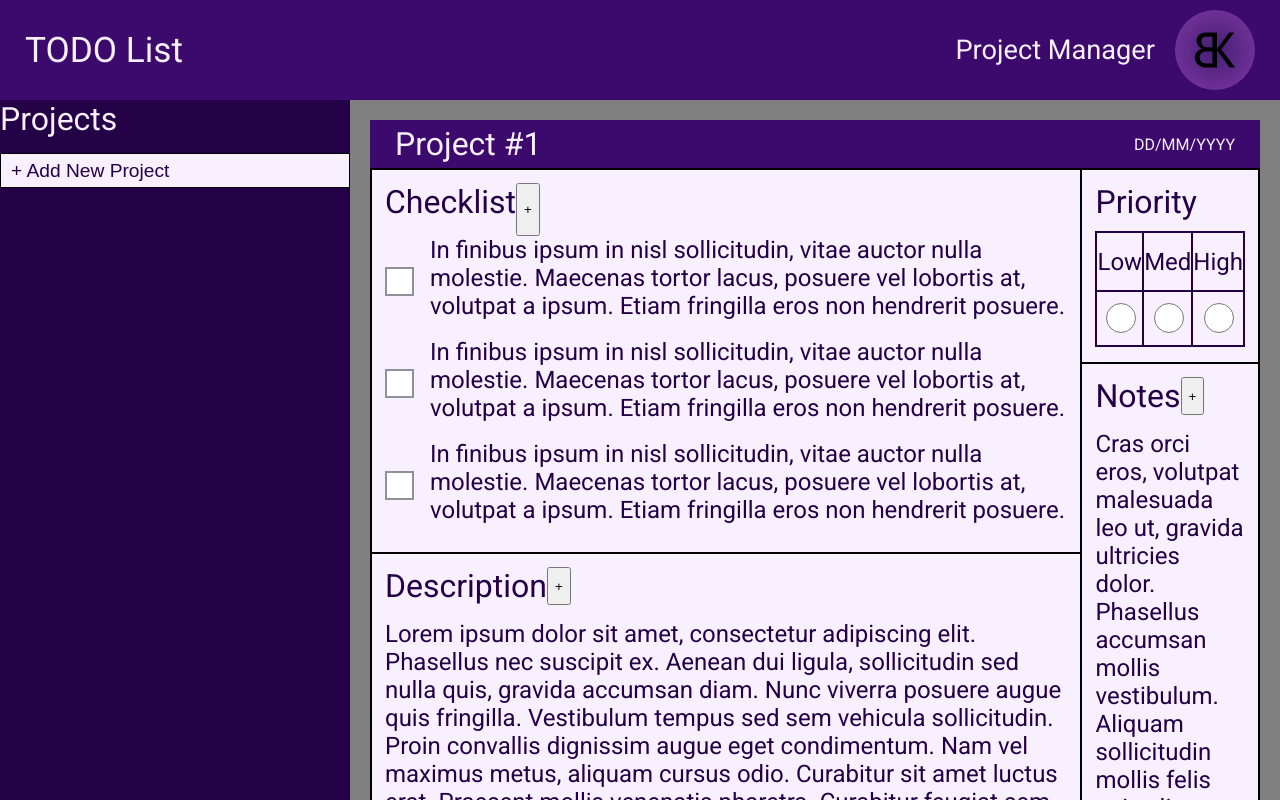
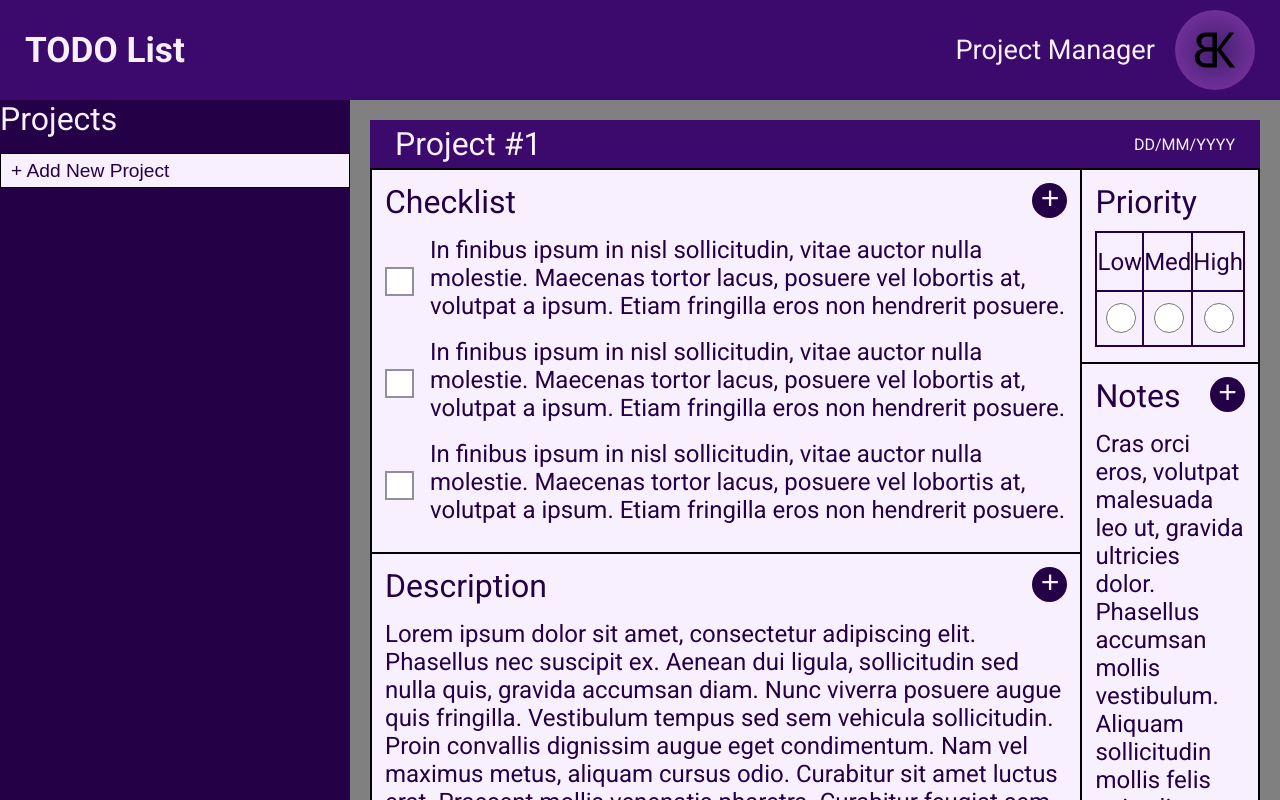
Before and after one commit to levib00/todo-list, a plain HTML site: page index.html in a window 1280 px wide. Drawn offline with Linux system fonts and the light colour scheme; files whose address does not match are found by name.

Commit message:
style buttons and font sizes

```diff
--- a/styles/styles.css
+++ b/styles/styles.css
@@ -25,6 +25,7 @@ html, body {
 }
 #hero {
     font-size: 2.2rem;
+    font-weight: 700;
 }
 #profile {
     display: flex;
@@ -182,6 +183,11 @@ p {
     color: var(--dark-color);
     height: calc(100% - 20px);
 }
+#notes,
+#description,
+#Checklist {
+    font-size: 24px;
+}
 .project-box {
     padding: 13px;
 }
@@ -323,3 +329,30 @@ form ul li {
 .flex-container {
     display: flex;
 }
+.project-box-header {
+    justify-content: space-between;
+}
+.enter-button,
+.edit-button {
+    border: none;
+    background-color: var(--dark-color);
+    color: var(--light-color);
+
+    display: flex;
+    align-items: center;
+    justify-content: center;
+    padding: 0 0 5px 0;
+    font-weight: 400;
+}
+.edit-button {
+    height: 35px;
+    width: 35px;
+    border-radius: 25px;
+    font-size:2rem;
+}
+.enter-button {
+    height: 35px;
+    padding: 5px;
+    border-radius: 8px;
+    font-size:1.6rem;
+}
```
